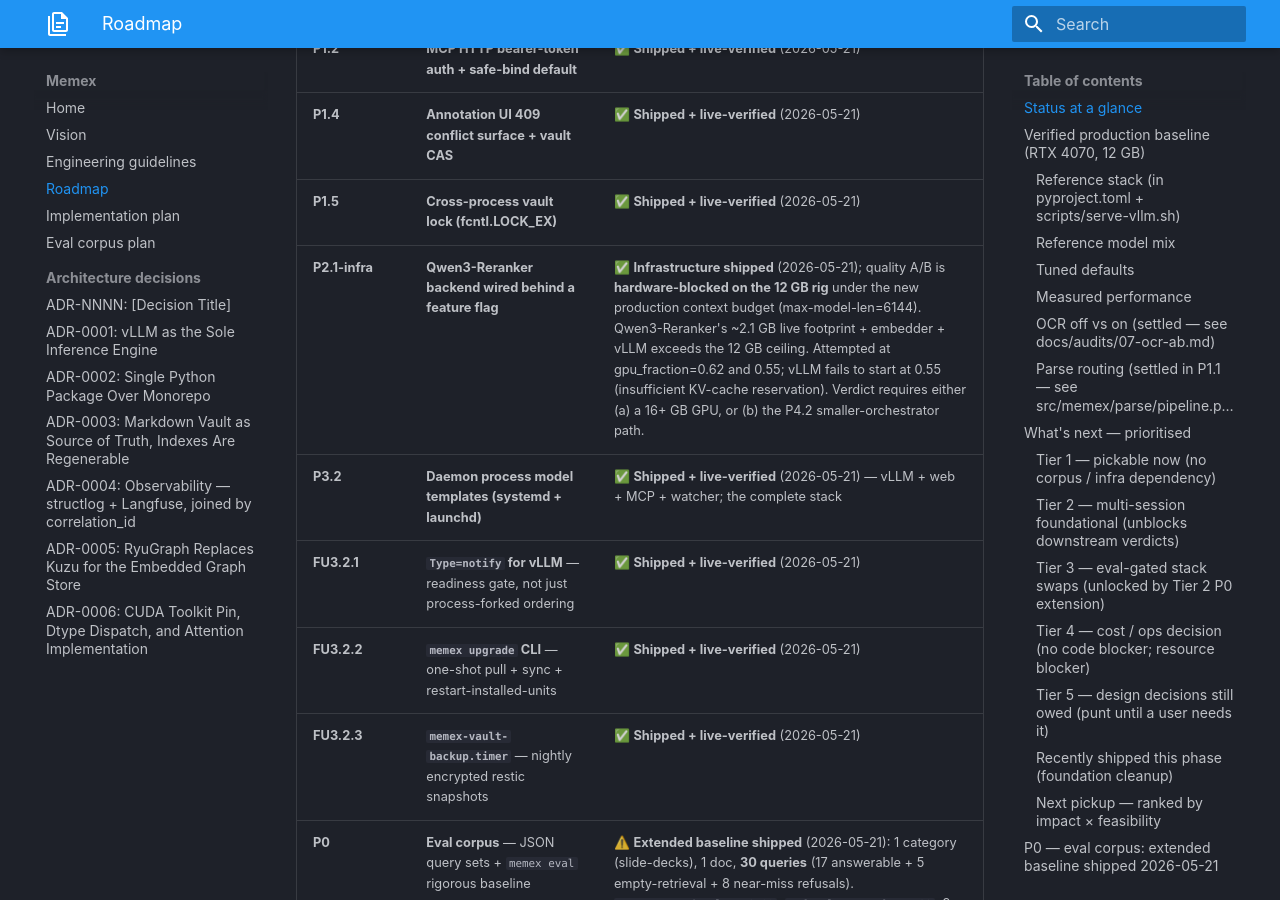
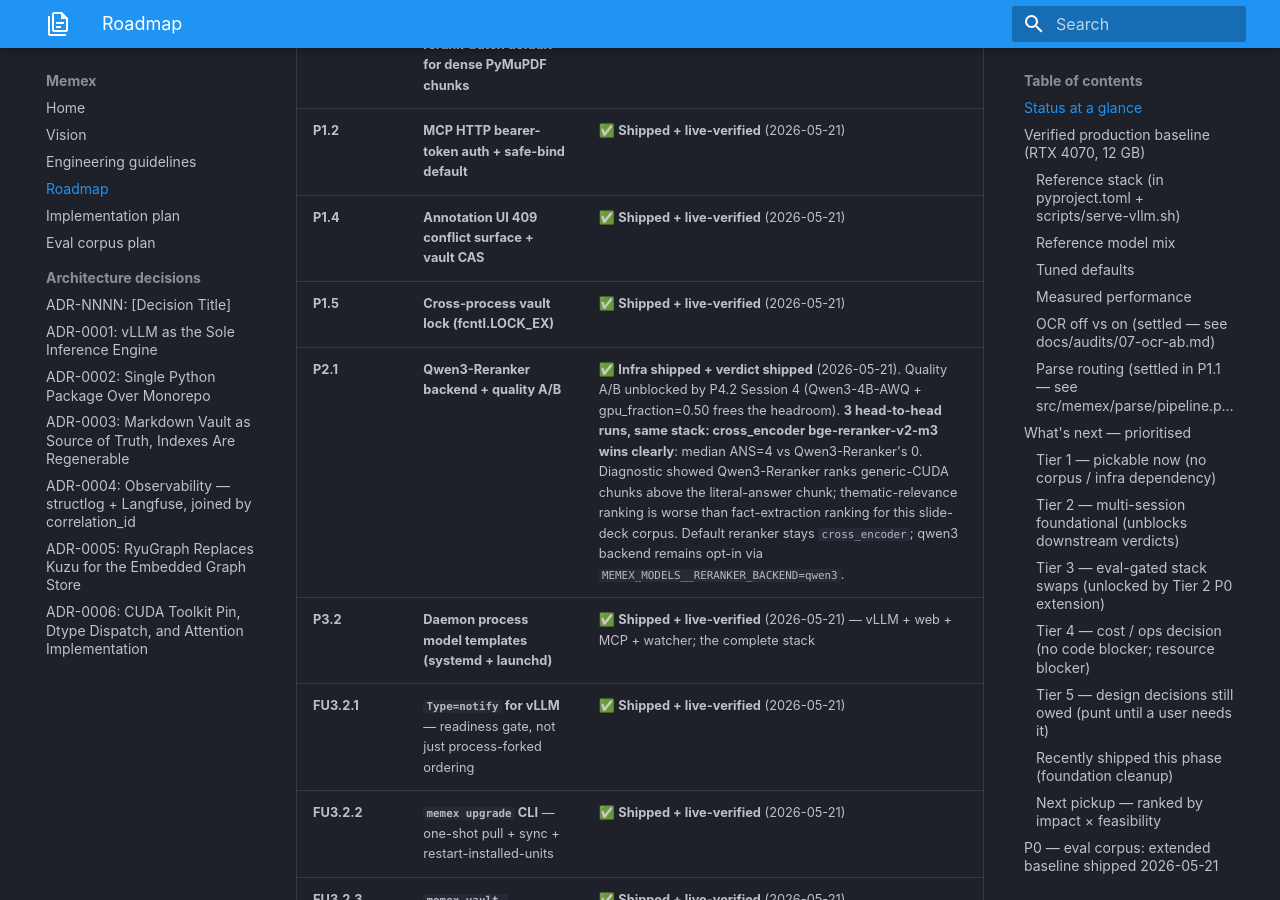
Before and after one commit to Zenetusken/memex, an MkDocs documentation site: the page built from docs/ROADMAP.md, in a window 1280 px wide and 900 px high, scrolled down 1329 px. Built offline with MkDocs 1.6.1 and Material for MkDocs 9.7.7, drawn with Linux system fonts in a browser that asks for light colours; some of the changed text lies outside the part shown.

Commit message:
docs/ROADMAP: P2.1 verdict shipped — cross_encoder wins over Qwen3-Reranker
P4.2 Session 4 unblocked P2.1 by switching the orchestrator to
Qwen3-4B-AWQ at gpu_fraction=0.50, freeing the ~5 GB of headroom
that Qwen3-Reranker's ~2.1 GB live footprint needed. 3 head-to-
head runs at the same stack settled the question.

VERDICT: cross_encoder (bge-reranker-v2-m3) wins clearly.

  Backend          ANS median  mcp_ans  refusal_cf  hallucinations
  ---------------  ----------  -------  ----------  --------------
  cross_encoder    4           0.75     1.0         0
  qwen3-reranker   0           null     1.0         0

DIAGNOSTIC: probed `memex search` for Q01 (FP16 matrix multiply
energy cost). cross_encoder puts #3a6c6789e8 (the Energy per FLOP
table — THE literal-answer chunk) at rank 1 (0.957). Qwen3-Reranker
pushes that same chunk OUTSIDE top-5 in favour of
thematically-general chunks like "Kernel Layer Launch API" and
"Tensor Core Programming Abstractions."

Qwen3-Reranker is optimised for topical similarity. Our use case is
fact-extraction: "which chunk contains the literal value." Those
are different objectives; for slide-deck content with chart-text
tables, cross_encoder's ranking is markedly better-suited.

Both backends pass HARD GATES (refusal_cf=1.0, hallucinations=0).
The over-refusal under qwen3 isn't fabrication — it's the agent
correctly refusing because the chunks reaching `answer` don't
contain the data.

ROADMAP changes:
- Status table P2.1 row updated to "Infra shipped + verdict shipped"
  with the cross_encoder verdict; previous "hardware-blocked on 12
  GB" narrative replaced with the resolved-via-P4.2 history.
- "Next pickup" #1 (was ❌ hardware-blocked) flipped to ✅ Resolved
  with the verdict summary.

Default reranker stays `cross_encoder` in production. Qwen3-Reranker
backend remains available via `MEMEX_MODELS__RERANKER_BACKEND=qwen3`
for users on different corpora — but the slide-decks benchmark
verdict is what's documented.

148/148 tests still green. vLLM stopped post-session.

Co-Authored-By: Claude Opus 4.7 <noreply@anthropic.com>

```diff
--- a/docs/ROADMAP.md
+++ b/docs/ROADMAP.md
@@ -23,7 +23,7 @@ The blueprint in [`IMPLEMENTATION-PLAN.md`](IMPLEMENTATION-PLAN.md) is the archi
 | **P1.2** | **MCP HTTP bearer-token auth + safe-bind default** | ✅ **Shipped + live-verified** (2026-05-21) |
 | **P1.4** | **Annotation UI 409 conflict surface + vault CAS** | ✅ **Shipped + live-verified** (2026-05-21) |
 | **P1.5** | **Cross-process vault lock (fcntl.LOCK_EX)** | ✅ **Shipped + live-verified** (2026-05-21) |
-| **P2.1-infra** | **Qwen3-Reranker backend wired behind a feature flag** | ✅ **Infrastructure shipped** (2026-05-21); quality A/B is **hardware-blocked on the 12 GB rig** under the new production context budget (max-model-len=6144). Qwen3-Reranker's ~2.1 GB live footprint + embedder + vLLM exceeds the 12 GB ceiling. Attempted at gpu_fraction=0.62 and 0.55; vLLM fails to start at 0.55 (insufficient KV-cache reservation). Verdict requires either (a) a 16+ GB GPU, or (b) the P4.2 smaller-orchestrator path. |
+| **P2.1** | **Qwen3-Reranker backend + quality A/B** | ✅ **Infra shipped + verdict shipped** (2026-05-21). Quality A/B unblocked by P4.2 Session 4 (Qwen3-4B-AWQ + gpu_fraction=0.50 frees the headroom). **3 head-to-head runs, same stack: cross_encoder bge-reranker-v2-m3 wins clearly**: median ANS=4 vs Qwen3-Reranker's 0. Diagnostic showed Qwen3-Reranker ranks generic-CUDA chunks above the literal-answer chunk; thematic-relevance ranking is worse than fact-extraction ranking for this slide-deck corpus. Default reranker stays `cross_encoder`; qwen3 backend remains opt-in via `MEMEX_MODELS__RERANKER_BACKEND=qwen3`. |
 | **P3.2** | **Daemon process model templates (systemd + launchd)** | ✅ **Shipped + live-verified** (2026-05-21) — vLLM + web + MCP + watcher; the complete stack |
 | **FU3.2.1** | **`Type=notify` for vLLM** — readiness gate, not just process-forked ordering | ✅ **Shipped + live-verified** (2026-05-21) |
 | **FU3.2.2** | **`memex upgrade` CLI** — one-shot pull + sync + restart-installed-units | ✅ **Shipped + live-verified** (2026-05-21) |
@@ -156,7 +156,7 @@ These are ready to run once the corpus has the depth to discriminate between can
 
 ### Next pickup — ranked by impact × feasibility
 
-1. ❌ ~~**🪜 P2.1 Qwen3-Reranker quality A/B**~~ — **Hardware-blocked 2026-05-21** on the 12 GB rig under the production budget (max-model-len=6144). Qwen3-Reranker (~2.1 GB live) + vLLM (~8.5 GB at gpu_fraction=0.72) + embedder + reranker overhead exceeds the 12 GB ceiling. At gpu_fraction=0.62 vLLM starts but cross_encoder baseline drops from 12 → 9 answered (KV-cache pressure affects vLLM determinism even at temp=0); at 0.55 vLLM refuses to start. Resolution paths: 16+ GB GPU OR P4.2 smaller-orchestrator option (Qwen3-4B-AWQ frees ~3 GB).
+1. ~~**🪜 P2.1 Qwen3-Reranker quality A/B**~~ — ✅ **Resolved 2026-05-21**. Initially hardware-blocked on the 12 GB rig at production budget; unblocked by P4.2 Sessions 3-4 (Qwen3-4B-AWQ + gpu_fraction=0.50). **Verdict: cross_encoder (bge-reranker-v2-m3) wins clearly** — median ANS=4 vs qwen3's 0 across 3 head-to-head runs. Qwen3-Reranker promotes thematically-general chunks over the literal-answer chunk; for slide-decks-with-chart-text, cross_encoder's fact-extraction-relevance ranking is markedly better-suited. Default stays `cross_encoder`; qwen3 backend remains opt-in.
 2. **🏗️ P3.3 chart-OCR pass over Docling figures** (Tier 2, multi-session). **Now the highest-priority pickup.** Addresses the Q4/Q16/Q21 residuals (chart-numerics buried in image format). New parse-stage post-processor + DocVQA-class model (Pix2Struct, DePlot, ChartQA). The xgrammar empty-input short-circuit pattern transfers here for safe structured outputs.
 3. **🎯 P0 corpus extension — multi-doc / multi-category** (Tier 2, multi-session). Within-category variance (3-5 slide decks) AND breadth across the other 6 categories.
 4. **🧰 Filler N1/N5** — Tier 1 atomic nits, <1 hour each. Useful when the user wants something contained.
```
